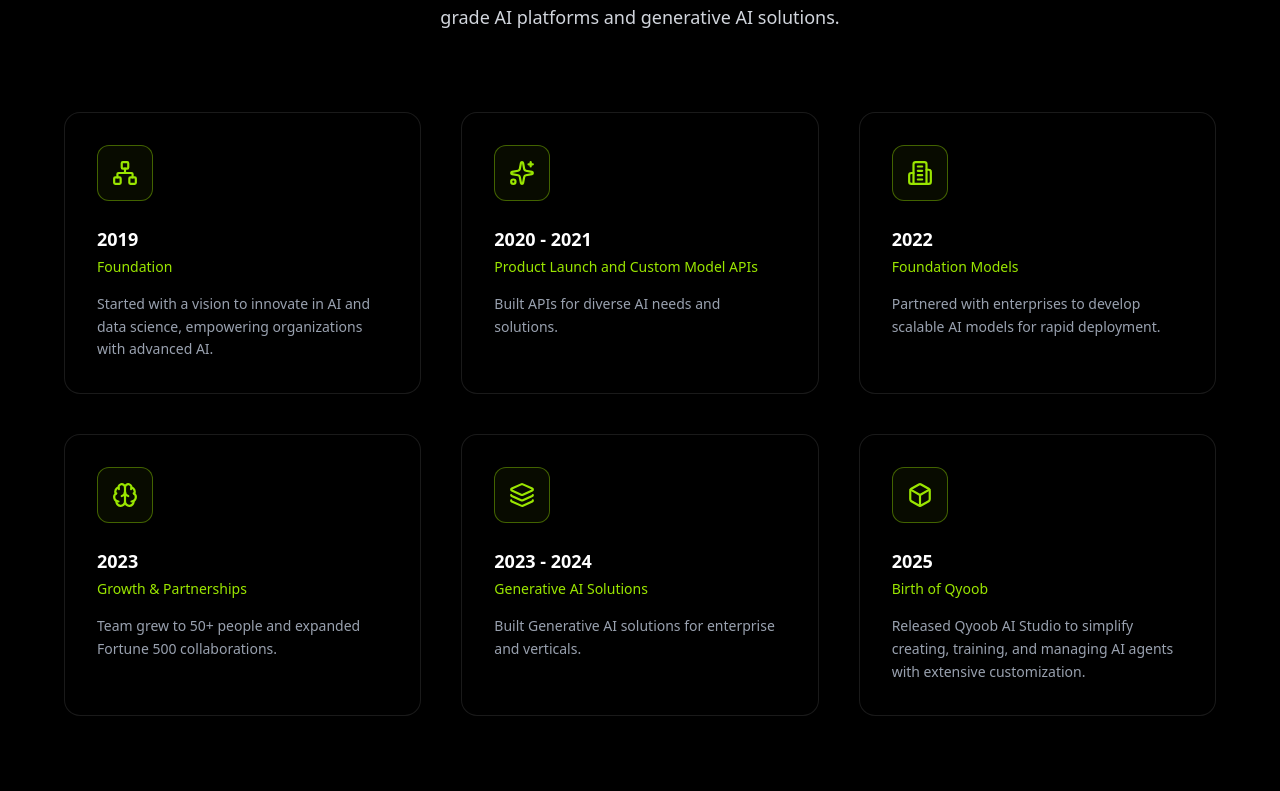
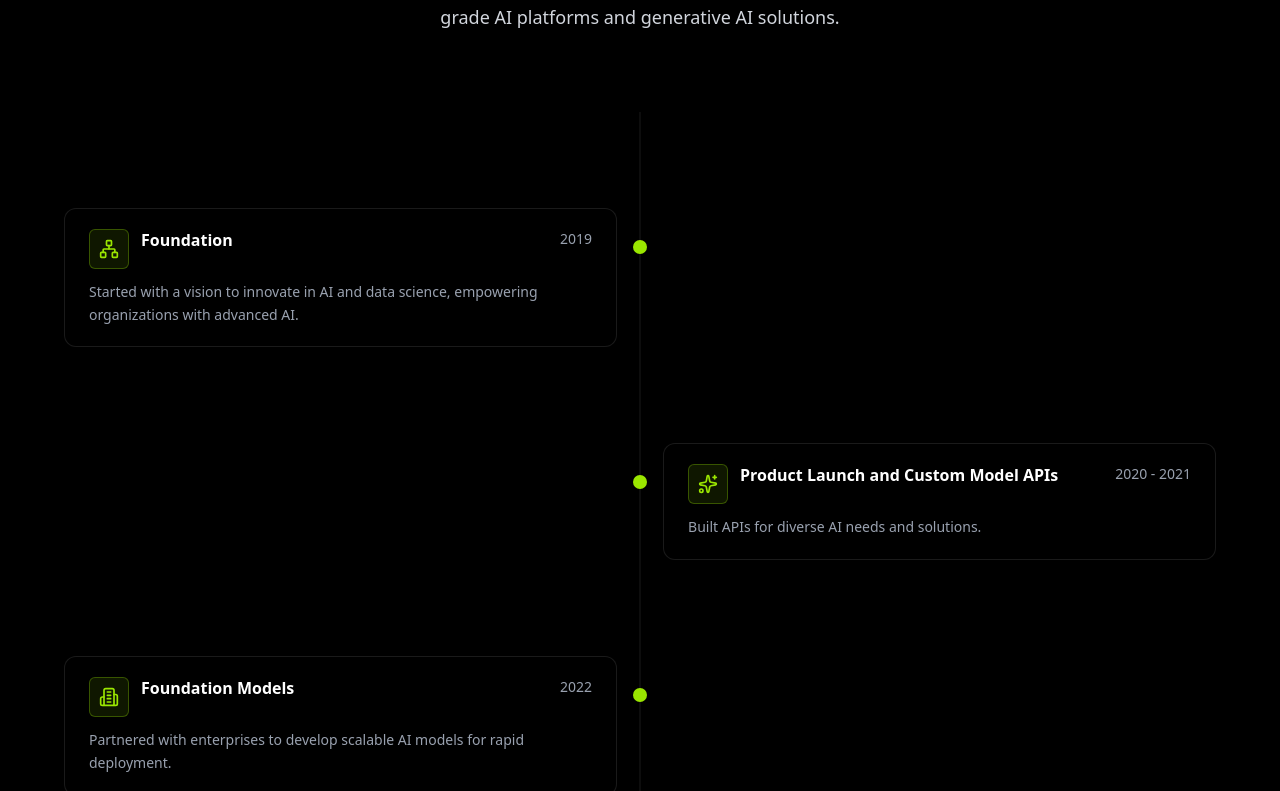
Before and after one commit to swadeshChhetri/qyoob, a React (Vite) app: page /about in a window 1280 px wide. Shown: the part 1609-2400 px from the top of the page. Built offline with nearby package versions, Linux system fonts and the light colour scheme.

Commit message:
update the our story section

```diff
--- a/src/modules/about/components/CallToActionSection.jsx
+++ b/src/modules/about/components/CallToActionSection.jsx
@@ -9,9 +9,8 @@
     <Section className="bg-black relative">
       <MaxWrapper className="flex flex-col items-center text-center space-y-10">
         {/* ---------- HEADLINE ---------- */}
-        <h2 className="text-3xl sm:text-4xl md:text-5xl font-semibold text-white max-w-4xl">
-          Ready to transform your organization
-           <br /> with AI?
+        <h2 className="text-3xl sm:text-4xl md:text-5xl font-semibold text-white max-w-5xl">
+          Ready to transform your organization with AI?
         </h2>
 
         {/* ---------- CTA BUTTON ---------- */}
--- a/src/modules/about/components/OurStorySection.jsx
+++ b/src/modules/about/components/OurStorySection.jsx
@@ -73,11 +73,10 @@
             enterprise-grade AI platforms and generative AI solutions.
           </p>
         </div>
-
-        {/* ---------- TIMELINE ---------- */}
-        {/* <div className="relative max-w-5xl mx-auto py-16">
-          {/* Center line *
-          <div className="absolute left-1/2 top-0 h-full w-[2px] bg-lime-400/30 -translate-x-1/2" />
+        {/* ---------- TIMELINE (Dashboard Style – Fixed) ---------- */}
+        <div className="relative max-w-6xl mx-auto py-24">
+          {/* Center spine */}
+          <div className="absolute left-1/2 top-0 h-full w-[1px] bg-white/10 -translate-x-1/2" />
 
           <div className="flex flex-col gap-24">
             {storyTimeline.map((item, idx) => {
@@ -87,98 +86,67 @@
               return (
                 <motion.div
                   key={item.year}
-                  initial={{ opacity: 0, y: 24 }}
-                  whileInView={{ opacity: 1, y: 0 }}
+                  initial={{ opacity: 0, x: isLeft ? -50 : 50 }}
+                  whileInView={{ opacity: 1, x: 0 }}
                   viewport={{ once: true }}
-                  transition={{ duration: 0.5, ease: "easeOut" }}
-                  className={`relative flex ${
+                  transition={{
+                    duration: 0.55,
+                    ease: "easeOut",
+                    delay: idx * 0.05,
+                  }}
+                  className={`relative flex items-center ${
                     isLeft ? "justify-start" : "justify-end"
                   }`}
                 >
-                  {/* Content Card *
-                  <div className="w-full md:w-[45%] bg-black border border-white/10 rounded-2xl p-6">
-                    <div className="flex items-center gap-4 mb-4">
-                      <div className="w-12 h-12 rounded-full border-4 border-lime-400 flex items-center justify-center text-lime-400">
-                        <Icon size={22} />
+                  {/* Card */}
+                  <div
+                    className={`
+              relative
+              w-full md:w-[48%]
+              bg-black
+              border border-white/10
+              rounded-xl
+              px-6 py-5
+            `}
+                  >
+                    {/* Header */}
+                    <div className="flex items-start justify-between mb-3">
+                      <div className="flex items-start gap-3">
+                        <div className="w-10 h-10 rounded-md bg-lime-400/10 border border-lime-400/30 flex items-center justify-center text-lime-400">
+                          <Icon size={20} />
+                        </div>
+
+                        <h4 className="text-white text-base font-semibold leading-snug">
+                          {item.title}
+                        </h4>
                       </div>
 
-                      <div>
-                        <h4 className="text-white font-semibold text-lg">
-                          {item.year}
-                        </h4>
-                        <p className="text-lime-400 text-sm">{item.title}</p>
-                      </div>
+                      {/* Date */}
+                      <span className="text-sm font-medium text-gray-400">
+                        {item.year}
+                      </span>
                     </div>
 
+                    {/* Description */}
                     <p className="text-gray-400 text-sm leading-relaxed">
                       {item.description}
                     </p>
                   </div>
 
-                  {/* Center Dot *
-                  <span className="absolute left-1/2 top-8 w-4 h-4 bg-lime-400 rounded-full -translate-x-1/2" />
-                </motion.div>
-              );
-            })}
-          </div>
-        </div> */}
-        {/* ---------- MILESTONE GRID ---------- */}
-        <div className="max-w-6xl mx-auto">
-          <div className="grid gap-10 sm:grid-cols-2 lg:grid-cols-3">
-            {storyTimeline.map((item, idx) => {
-              const Icon = iconMap[item.icon];
-
-              return (
-                <motion.div
-                  key={item.year}
-                  initial={{ opacity: 0, y: 24 }}
-                  whileInView={{ opacity: 1, y: 0 }}
-                  viewport={{ once: true }}
-                  transition={{
-                    duration: 0.45,
-                    ease: "easeOut",
-                    delay: idx * 0.05,
-                  }}
-                  className="
-            relative
-            bg-black
-            border border-white/10
-            rounded-2xl
-            p-8
-            hover:border-lime-400/40
-            transition-colors
-          "
-                >
-                  {/* Icon */}
-                  <div className="mb-6">
-                    <div
-                      className="
-              w-14 h-14
-              rounded-xl
-              border border-lime-400/40
-              flex items-center justify-center
-              text-lime-400
-              bg-lime-400/5
-            "
-                    >
-                      <Icon size={26} />
-                    </div>
-                  </div>
-
-                  {/* Year */}
-                  <h4 className="text-white font-semibold text-lg">
-                    {item.year}
-                  </h4>
-
-                  {/* Title */}
-                  <p className="text-lime-400 text-sm mt-1 font-medium">
-                    {item.title}
-                  </p>
-
-                  {/* Description */}
-                  <p className="text-gray-400 text-sm mt-4 leading-relaxed">
-                    {item.description}
-                  </p>
+                  {/* Connector dot */}
+                  <span
+                    className={`
+              absolute
+              left-1/2
+              w-3.5 h-3.5
+              bg-lime-400
+              rounded-full
+              -translate-x-1/2
+            `}
+                    style={{
+                      top: "32px",
+                    }}
+                  />
                 </motion.div>
               );
             })}
```
